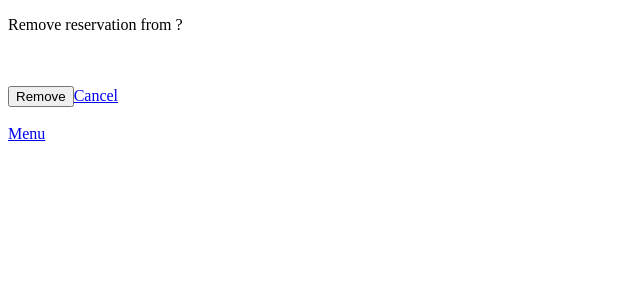
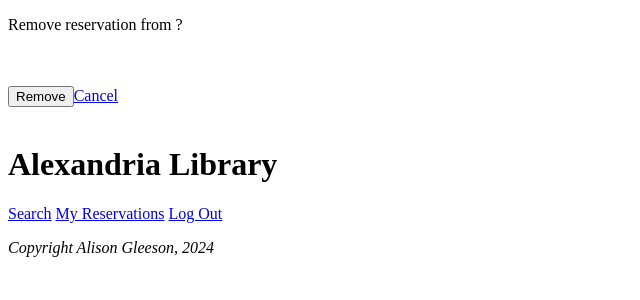
Before and after one commit to alig2004/webDev2, a PHP site: page /WebD/rem_reserve.php?isbn=1 in a window 1280 px wide. Shown: the top 300 px of the page, without its empty margins (0-640 px from the left). Run offline with PHP 8.4, Linux system fonts and the light colour scheme; the visitor is signed in with stand-in values (Sample User, id 1); data that the repository does not hold is empty; a stand-in replaces the project's code that opens the database connection.

Commit message:
Update rem_reserve.php

```diff
--- a/rem_reserve.php
+++ b/rem_reserve.php
@@ -62,7 +62,6 @@
 
         //closing the connection
         $conn->close();
-
     }
 ?>
 <html>
@@ -70,12 +69,16 @@
         <title>Alexandria Library</title>
     </head>
     <body>
-        <a href="http://localhost/WebD/project/menu.php">Menu</a>
+        <header>
+            <h1>Alexandria Library</h1>
+            <navbar>
+                <a href="menu.php">Search</a>
+                <a href="reserve.php">My Reservations</a>
+                <a href="logout.php">Log Out</a>
+            </navbar>
+        </header>
+        <footer>
+            <p><i>Copyright Alison Gleeson, 2024</i></p>
+        </footer>
     </body>
-    <?php
-        /*
-        - link back to menu page
-        - logout
-        */
-    ?>
 </html>
```
